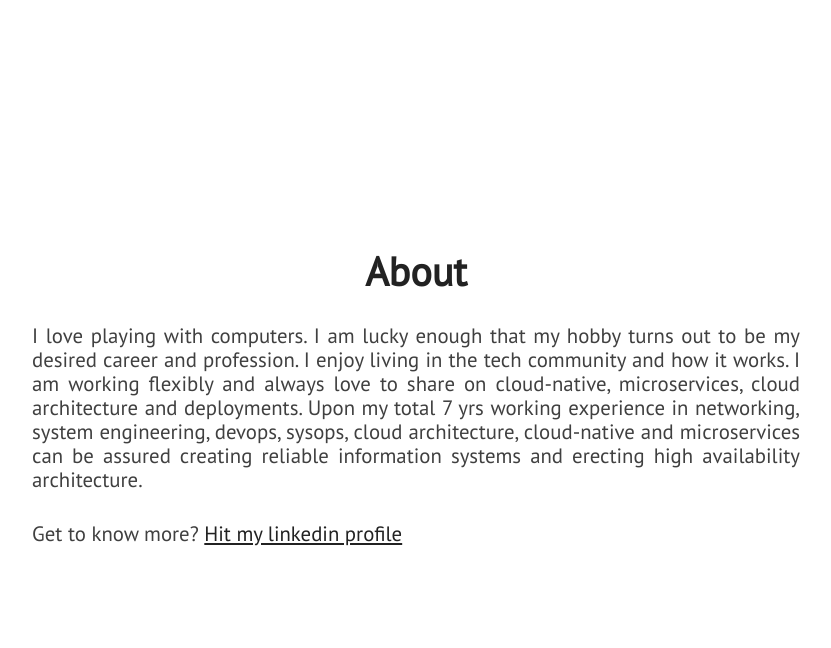
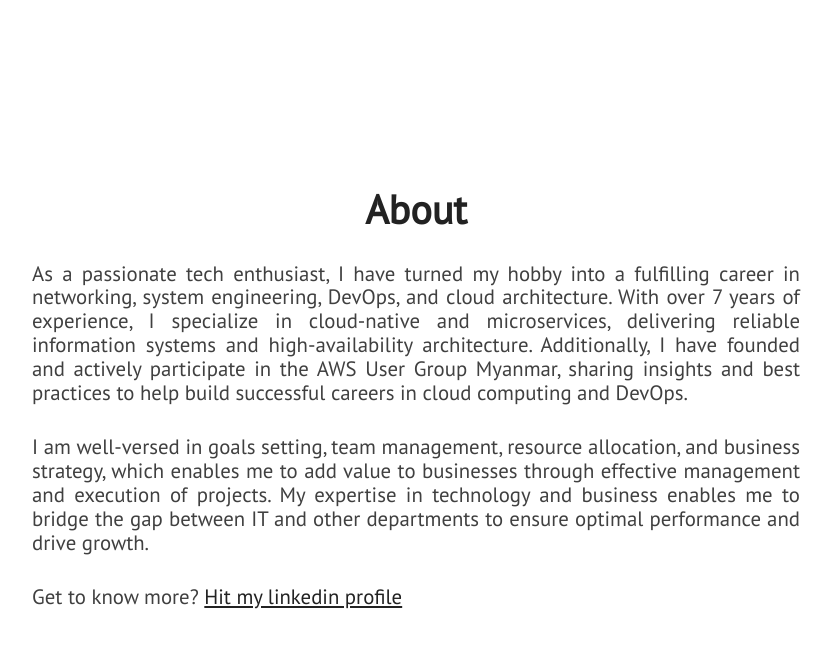
Before and after one commit to josephphyo/josephphyo.github.io, a Jekyll site: the page built from index.html, in a window 1280 px wide and 900 px high, scrolled down 1018 px. Shown: the top 648 px of the window, without its empty margins (224-1055 px from the left). Built offline with Jekyll 4.4.1, drawn with Linux system fonts in a browser that asks for light colours; nearby versions of some CDN libraries.

Commit message:
change about

```diff
--- a/_includes/about.html
+++ b/_includes/about.html
@@ -3,8 +3,10 @@
         <div id="about-text">
             <div class="section-heading">About</div>
             <p class="paragraph-text justify-text">
-            I love playing with computers. I am lucky enough that my hobby turns out to be my desired career and profession. I enjoy living in the tech community and how it works. I am working flexibly and always love to share on cloud-native, microservices, cloud architecture and deployments.
-            Upon my total 7 yrs working experience in networking, system engineering, devops, sysops, cloud architecture, cloud-native and microservices can be assured creating reliable information systems and erecting high availability architecture.
+            As a passionate tech enthusiast, I have turned my hobby into a fulfilling career in networking, system engineering, DevOps, and cloud architecture. With over 7 years of experience, I specialize in cloud-native and microservices, delivering reliable information systems and high-availability architecture. Additionally, I have founded and actively participate in the AWS User Group Myanmar, sharing insights and best practices to help build successful careers in cloud computing and DevOps.
+            </p>
+            <p class="paragraph-text justify-text">
+            I am well-versed in goals setting, team management, resource allocation, and business strategy, which enables me to add value to businesses through effective management and execution of projects. My expertise in technology and business enables me to bridge the gap between IT and other departments to ensure optimal performance and drive growth.
             </p>
             <p class="paragraph-text justify-text">
                 Get to know more? <a href="https://www.linkedin.com/in/joseph-phyo/" target="_blank">Hit my linkedin profile</a>
```
